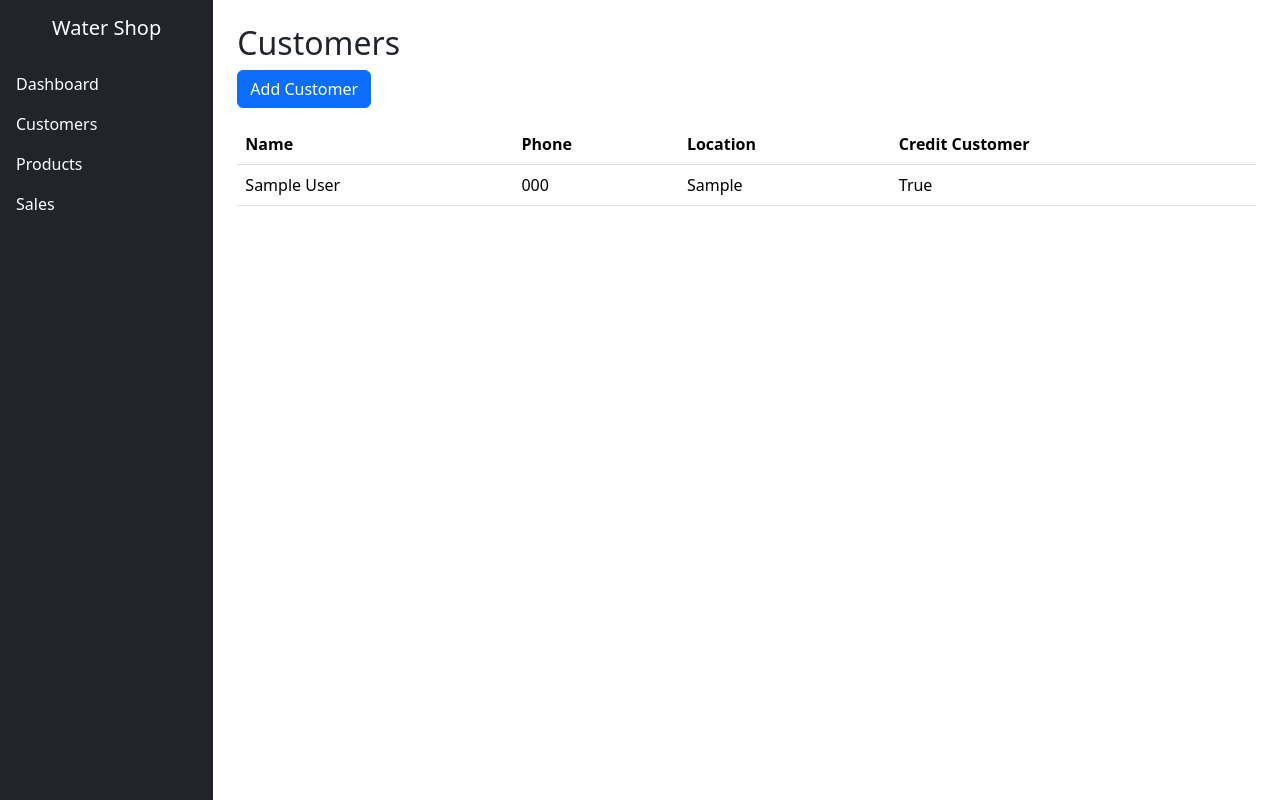
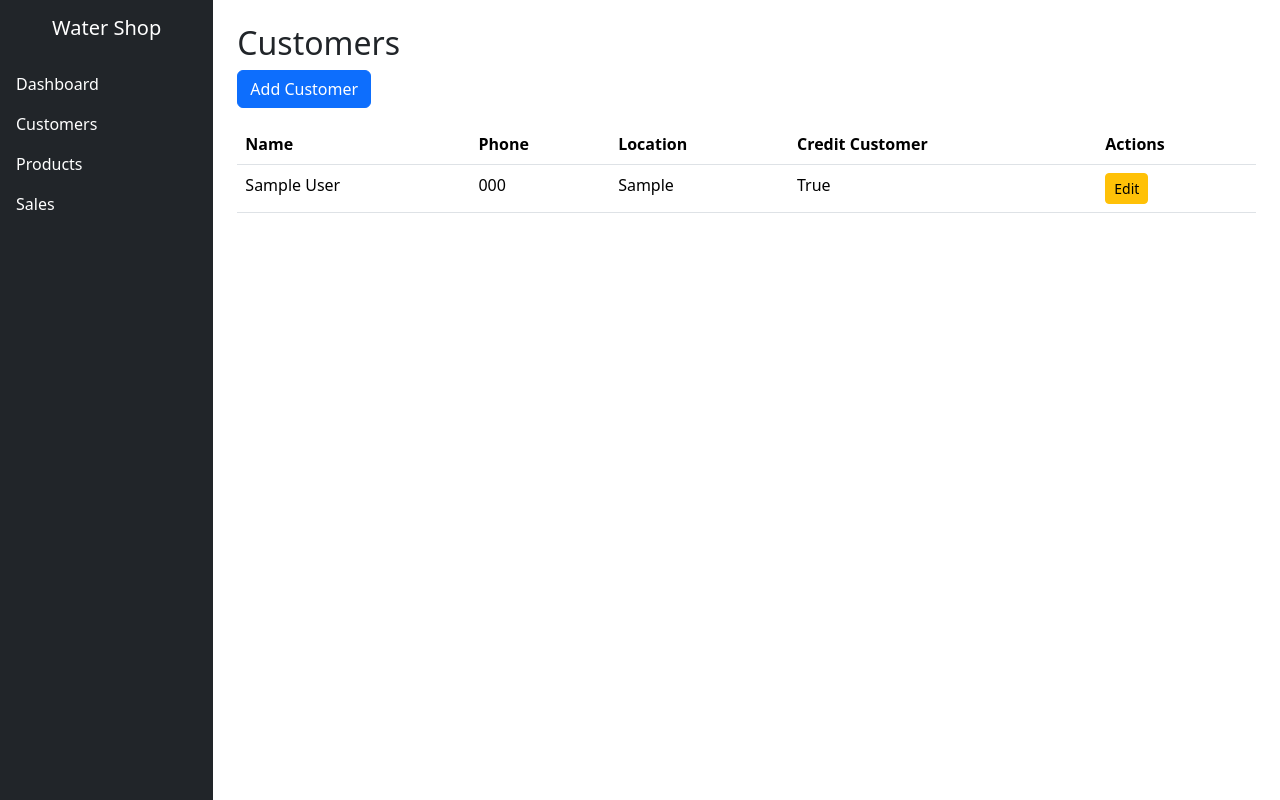
Before and after one commit to feliciaomollo/Water_Refill_Station, a Django app: page /customers/ in a window 1280 px wide. Run offline with Django 5.2, Linux system fonts and the light colour scheme; tables that the repository leaves empty hold one stand-in row (values such as "Sample post").

Commit message:
Add customer update view and edit button

```diff
--- a/shop/templates/shop/customer_list.html
+++ b/shop/templates/shop/customer_list.html
@@ -4,6 +4,7 @@
 <h2>Customers</h2>
 
 <a href="{% url 'customer_create' %}" class="btn btn-primary mb-3">Add Customer</a>
+
 <table class="table">
     <thead>
     <tr>
@@ -11,6 +12,7 @@
         <th>Phone</th>
         <th>Location</th>
         <th>Credit Customer</th>
+        <th>Actions</th>
     </tr>
 </thead>
  <tbody>
@@ -20,8 +22,10 @@
         <td>{{ customer.phone_number }}</td>
         <td>{{ customer.location }}</td>
         <td>{{ customer.is_credit_customer }}</td>
+        <td>
+            <a href="{% url 'customer_update' customer.pk %}" class="btn btn-sm btn-warning">Edit</a>
+        </td>
     </tr>
     {% endfor %}
 </tbody>
-</table>
 {% endblock %}
--- a/shop/urls.py
+++ b/shop/urls.py
@@ -5,4 +5,5 @@ urlpatterns = [
     path('test/', views.test_base, name='test_base'),
     path('customers/', views.customer_list, name='customer_list'),
     path('customers/add/', views.customer_create, name='customer_create'),
+    path('customers/<int:pk>/edit/', views.customer_update, name='customer_update'), #What <int:pk> means: this is a URL parameter — it captures whatever number appears in that position in the URL (e.g. /customers/3/edit/ captures 3) and passes it into your view as pk. int: means Django will only match if it's actually an integer — if someone visits /customers/abc/edit/ it won't match at all.
 ]
--- a/shop/views.py
+++ b/shop/views.py
@@ -1,4 +1,4 @@
-from django.shortcuts import render, redirect
+from django.shortcuts import render, redirect, get_object_or_404 #third party imports are placed before local imports
 from .models import Customer
 from .forms import CustomerForm
 
@@ -18,3 +18,14 @@ def customer_create(request):
     else:
         form = CustomerForm()
     return render(request, 'shop/customer_form.html', {'form': form})
+
+def customer_update(request, pk):
+    customer = get_object_or_404(Customer, pk=pk)
+    if request.method == 'POST':
+        form = CustomerForm(request.POST, instance=customer)
+        if form.is_valid():
+            form.save()
+            return redirect('customer_list')
+    else:
+        form = CustomerForm(instance=customer)
+    return render(request, 'shop/customer_form.html', {'form': form})
```
Lines whose indentation alone changed are shown as unchanged.
